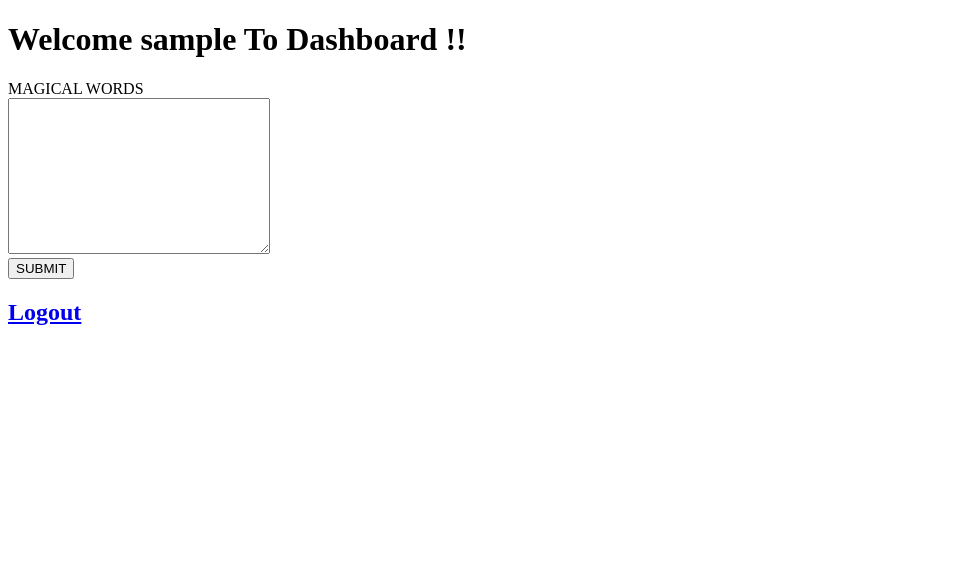
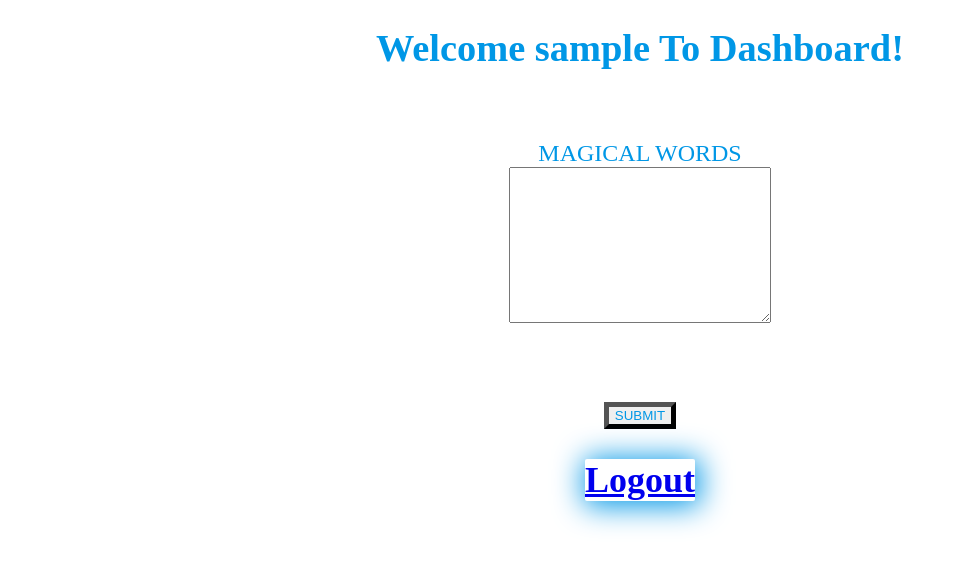
Before and after one commit to SHIVANCH/MAGICAL_REGISTRATION, a PHP site: page /dashboard.php in a window 1280 px wide. Shown: the top 569 px of the page, without its empty margins (0-956 px from the left). Run offline with PHP 8.4, Linux system fonts and the light colour scheme; the visitor is signed in with stand-in values (Sample User, id 1).

Commit message:
Update dashboard.php

```diff
--- a/dashboard.php
+++ b/dashboard.php
@@ -10,7 +10,7 @@ if(isset($_POST['done'])) {
 
 
 
-      $hashed_password = password_hash($comments, PASSWORD_DEFAULT);
+//       $hashed_password = password_hash($comments, PASSWORD_DEFAULT);
 
 
 
@@ -19,7 +19,7 @@ if(isset($_POST['done'])) {
                    VALUES (:comment)";
 
       $statement = $conn->prepare($SQLInsert);
-      $statement->execute(array( ':comment' => $hashed_password));
+      $statement->execute(array( ':comment' => $comments));
 
     //   if($statement->rowCount() == 1) {
     //     header('location: index.html');
@@ -37,6 +37,60 @@ if(isset($_POST['done'])) {
 <html lang="en">
 <head>
     <meta name="viewport" content="width=device-width, initial-scale=1.0">
+      <style>
+     h1{
+
+/*
+      box-shadow:2px 2px 30px 3px #0097e6;
+      border-radius:2rem; */
+      /* background-color:yellow; */
+      /* color:black;
+      width:auto; */
+      color:#0097e6;
+      display:flex;
+      flex-direction: column;
+      justify-content: center;
+      align-items:center;
+      font-size:2.4rem;
+      /* width:70%; */
+
+     }
+
+     .form-group{
+       display:flex;
+       flex-direction: column;
+      justify-content: center;
+      align-items:center;
+      font-size:1.5rem;
+      margin-top:70px;
+      color:#0097e6;
+     }
+     .sub{
+       color:#0097e6;
+       border-width:5px;
+     }
+     h2{
+      box-shadow:2px 2px 30px 3px #0097e6;
+       border-radius:2px;
+      color:yellow;
+     }
+     @media(max-width: 768px){
+      h1{
+        /* background-color:yellow; */
+        /* color:black;
+       /* box-shadow:2px 2px 30px #0097e6;
+       width:auto;
+       display:flex;
+       flex-direction: column;
+       justify-content: center;
+       align-items:center; */
+       font-size:1.2rem;
+       width:auto;
+
+      }
+     }
+
+      </style>
     <title>Dashboard</title>
 
 
@@ -52,7 +106,7 @@ if(isset($_POST['done'])) {
     <?php endif ?>
 
     <?php
-     echo "<h1> Welcome ".$_SESSION['username']." To Dashboard !! </h1>" ?>
+     echo "<h1> Welcome ".$_SESSION['username']." To Dashboard! </h1>" ?>
       <form action="" method="post">
       <div class="form-group">
                             <label for="comment" class="col-md-3 control-label">MAGICAL WORDS</label>
@@ -65,7 +119,7 @@ if(isset($_POST['done'])) {
                         <div class="form-group">
                             <!-- Button -->
                             <div class="col-md-offset-3 col-md-9">
-                            <input type="submit" name="done" value="SUBMIT" class="btn btn-primary">
+                            <input type="submit" name="done" value="SUBMIT" class="btn btn-primary sub">
                             </div>
 
     </form>
```
